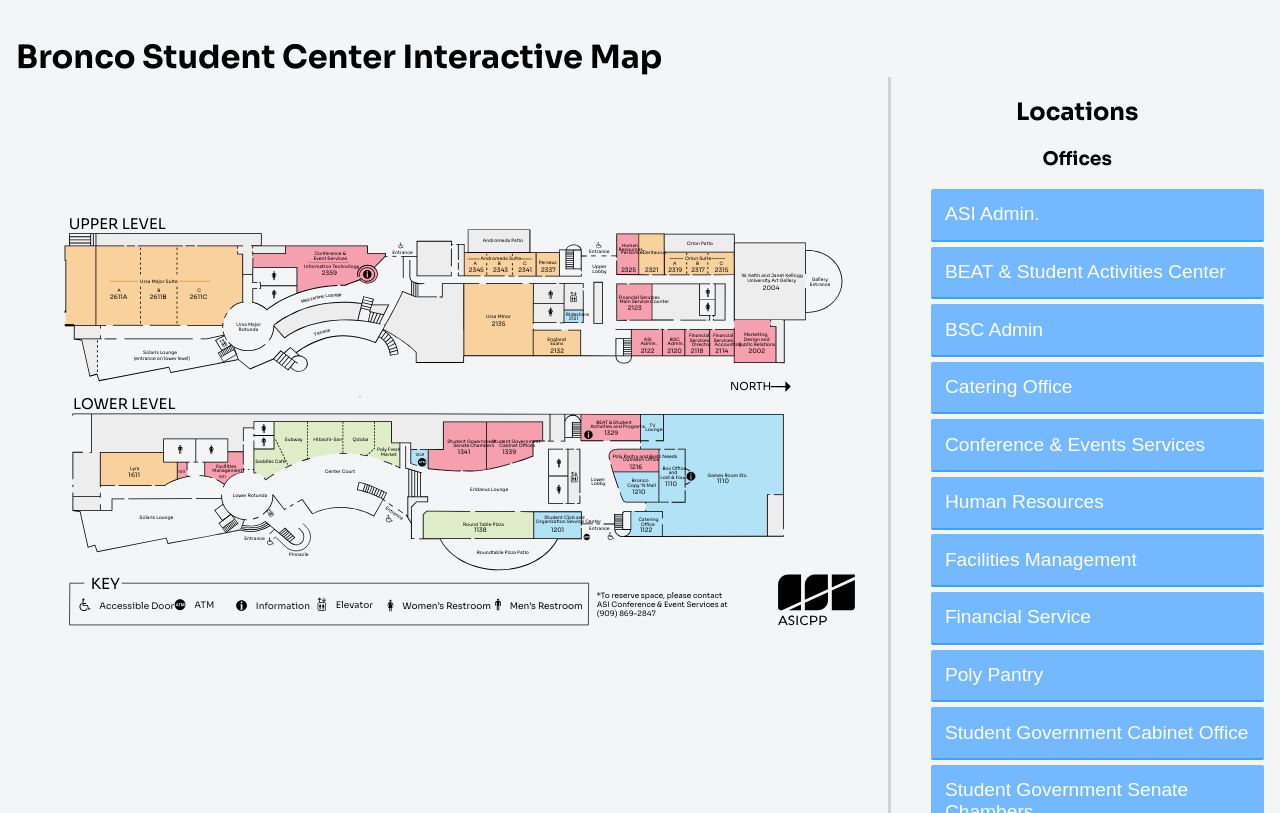
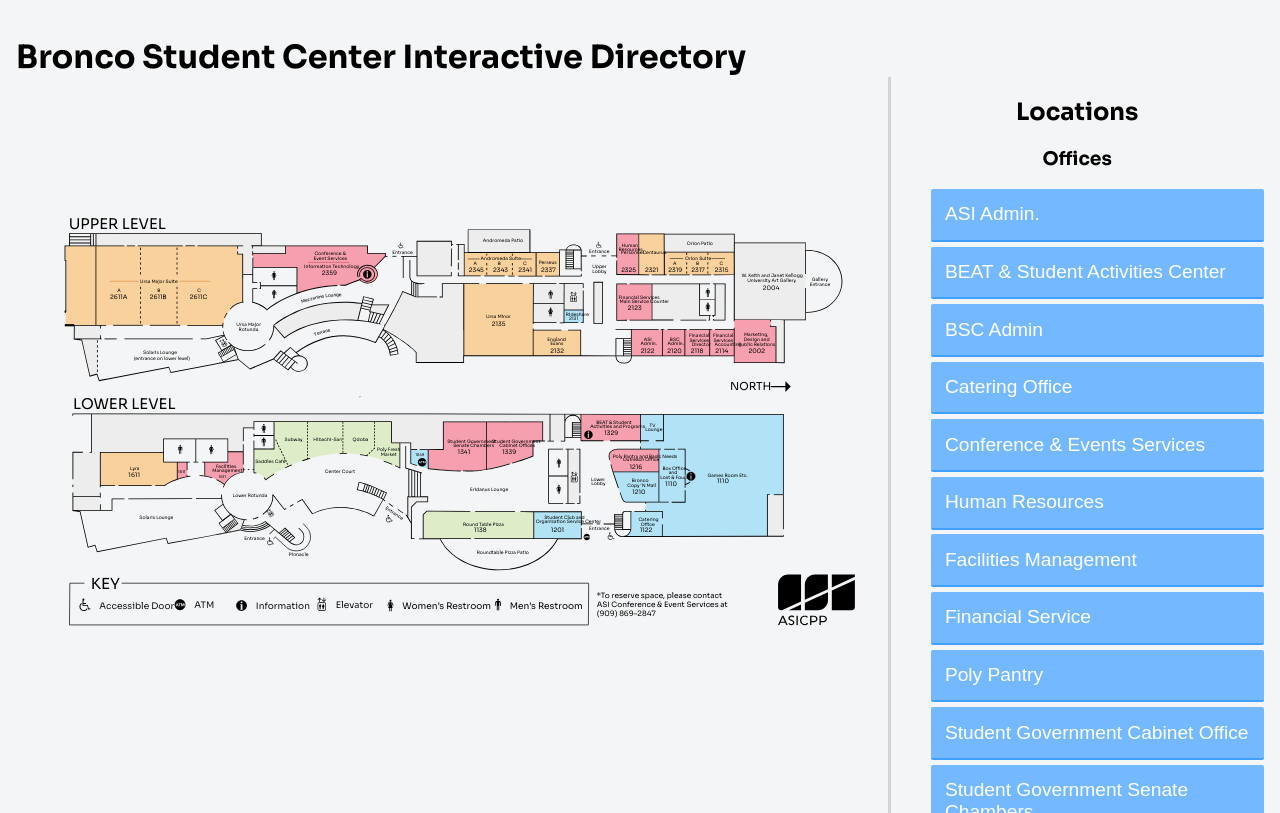
Before and after one commit to mattwmarra/interactive-map, a React (Vite) app: page / in a window 1280 px wide. Built offline with nearby package versions, Linux system fonts and the light colour scheme.

Commit message:
Added interface to RoomListItem

```diff
--- a/src/App.tsx
+++ b/src/App.tsx
@@ -5,7 +5,7 @@
 function App() {
   return (
     <div className="App">
-      <h1>Bronco Student Center Interactive Map</h1>
+      <h1>Bronco Student Center Interactive Directory</h1>
       <main>
         <BSCMap />
         <StateList />
--- a/src/RoomListItem.tsx
+++ b/src/RoomListItem.tsx
@@ -1,4 +1,12 @@
-function RoomListItem({ index, className, displayText, mouseDown, mouseUp }) {
+import { MouseEventHandler } from "react";
+
+function RoomListItem({
+  index,
+  className,
+  displayText,
+  mouseDown,
+  mouseUp,
+}: RoomListItemStruct) {
   return (
     <li key={index} className={className}>
       <button onMouseDown={mouseDown} onMouseUp={mouseUp}>
@@ -8,4 +16,12 @@
   );
 }
 
+interface RoomListItemStruct {
+  index: number;
+  className: string;
+  displayText: string;
+  mouseDown: MouseEventHandler;
+  mouseUp: MouseEventHandler;
+}
+
 export default RoomListItem;
```
